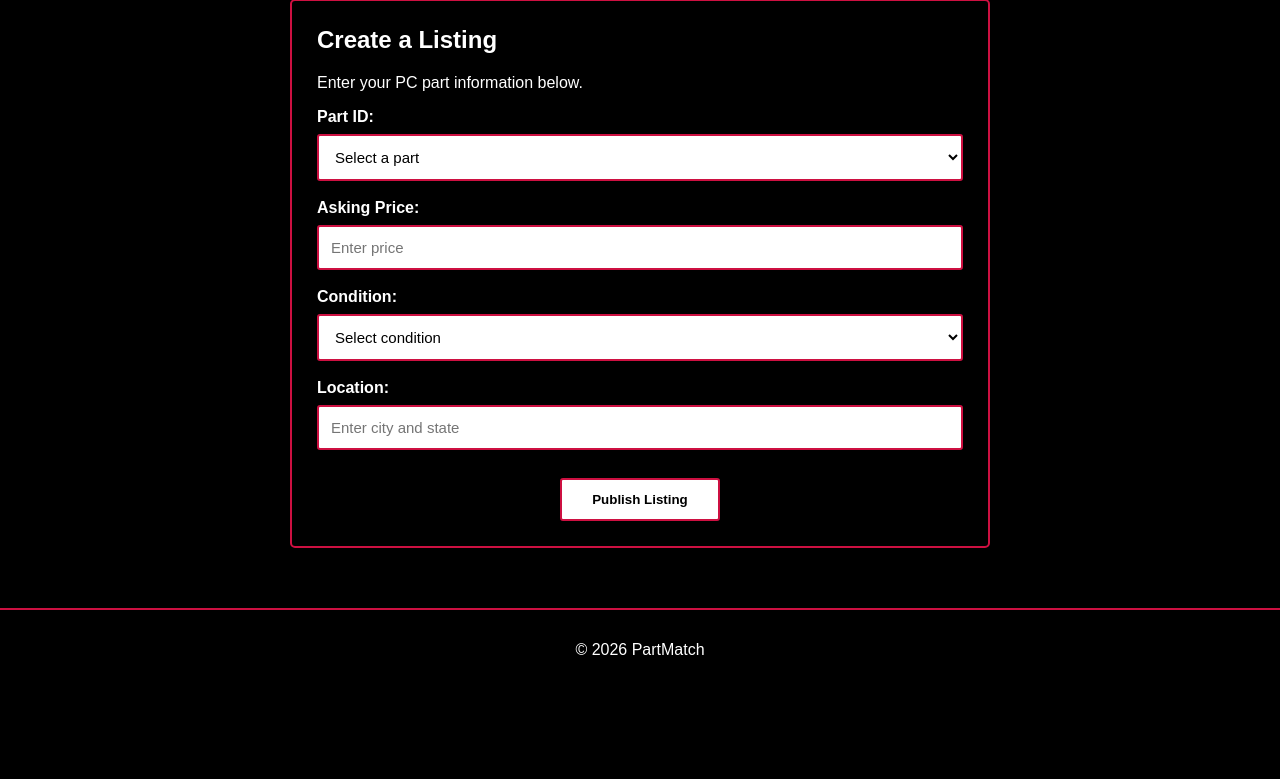
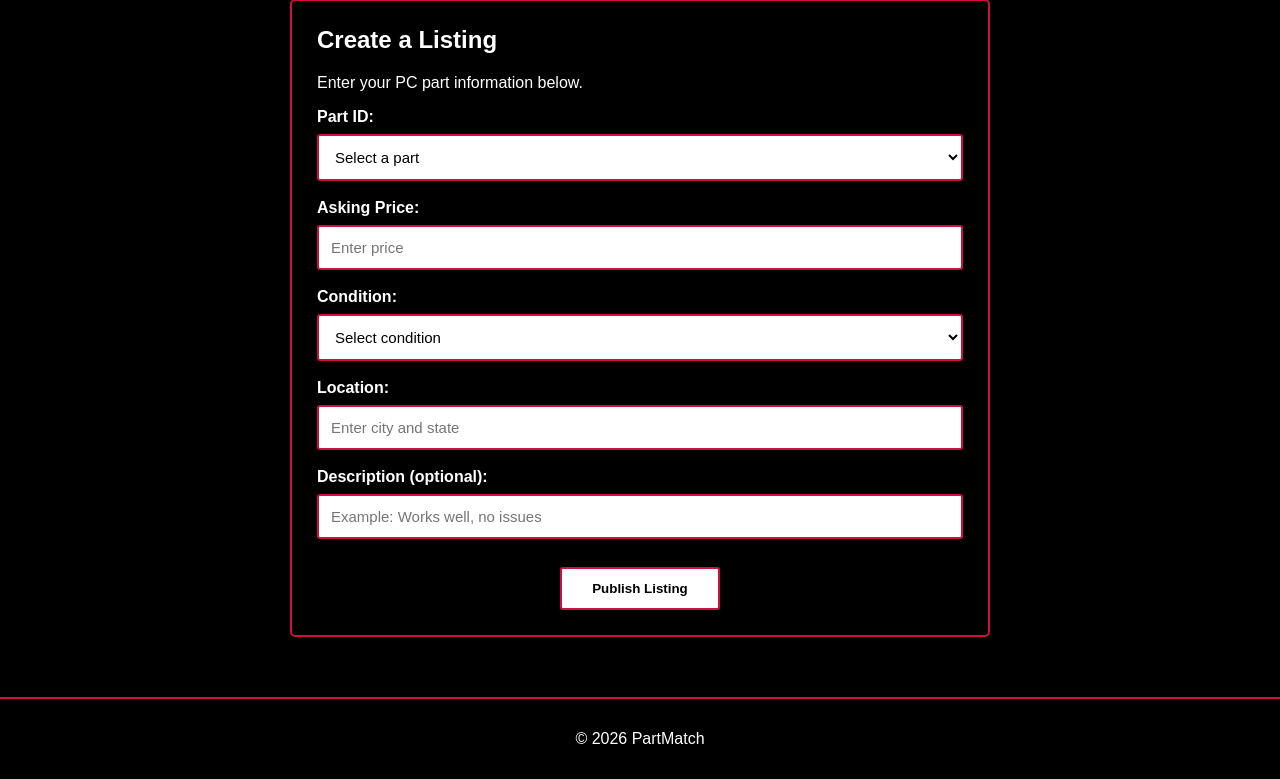
Before and after one commit to OceanusOdyseus/PartMatch, a PHP site: page /create_listing.php in a window 1280 px wide. Shown: the part 183-962 px from the top of the page. Before the commit the page ends 838 px from the top, so only its background shows below. Run offline with PHP 8.4, Linux system fonts and the light colour scheme; data comes from the database, SQL or seed files in the repository.

Commit message:
added descritption to create listing

```diff
--- a/create_listing.php
+++ b/create_listing.php
@@ -14,6 +14,7 @@ if ($_SERVER["REQUEST_METHOD"] === "POST") {
     $asking_price = $_POST["asking_price"] ?? "";
     $part_condition = $_POST["part_condition"] ?? "";
     $location = trim($_POST["location"] ?? "");
+    $description = trim($_POST["description"] ?? "");
 
     //Added limit for how many listings I user can make
     $recent = $pdo->prepare( "SELECT COUNT(*) FROM listings WHERE seller_id = ? AND date_time > NOW() - INTERVAL 1 HOUR");
@@ -28,7 +29,8 @@ if ($_SERVER["REQUEST_METHOD"] === "POST") {
         $asking_price < 0 ||
         !array_key_exists($part_condition, CONDITIONS) ||
         $location === "" ||
-        strlen($location) > 50
+        strlen($location) > 50 ||
+        strlen($description) > 100
     ) {
 
         $message = "Please enter valid information in all fields.";
@@ -36,8 +38,8 @@ if ($_SERVER["REQUEST_METHOD"] === "POST") {
     } else {
 
         $sql = "INSERT INTO listings
-            (seller_id, part_id, asking_price, part_condition, status, location)
-            VALUES (?, ?, ?, ?, ?, ?)";
+            (seller_id, part_id, asking_price, part_condition, status, location, description)
+            VALUES (?, ?, ?, ?, ?, ?, ?)";
 
         try {
 
@@ -48,7 +50,8 @@ if ($_SERVER["REQUEST_METHOD"] === "POST") {
                 $asking_price,
                 $part_condition,
                 "available",
-                $location
+                $location,
+                $description
             ]);
             $message = "Listing successfully created!";
 
@@ -154,6 +157,17 @@ if ($_SERVER["REQUEST_METHOD"] === "POST") {
                         required>
                 </div>
 
+                <div class="form-group">
+                    <label for="description">Description (optional):</label>
+
+                    <input
+                        type="text"
+                        id="description"
+                        name="description"
+                        maxlength ="100"
+                        placeholder="Example: Works well, no issues">
+                </div>
+
                 <div class="publish-button">
                     <button type="submit">Publish Listing</button>
                 </div>
```
